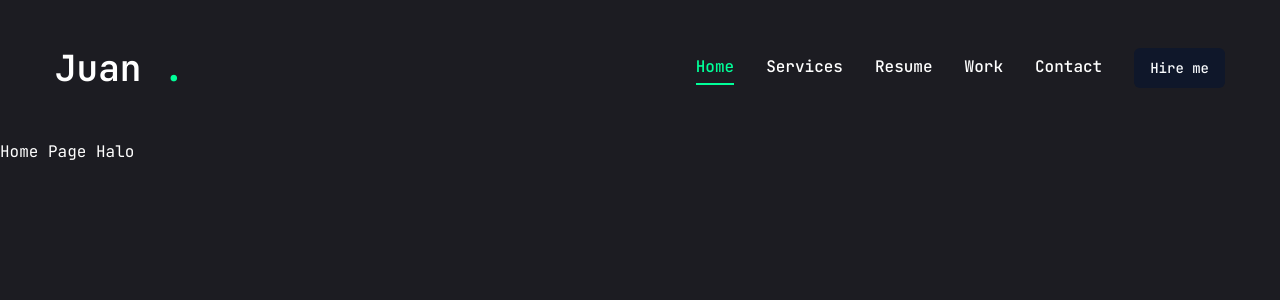
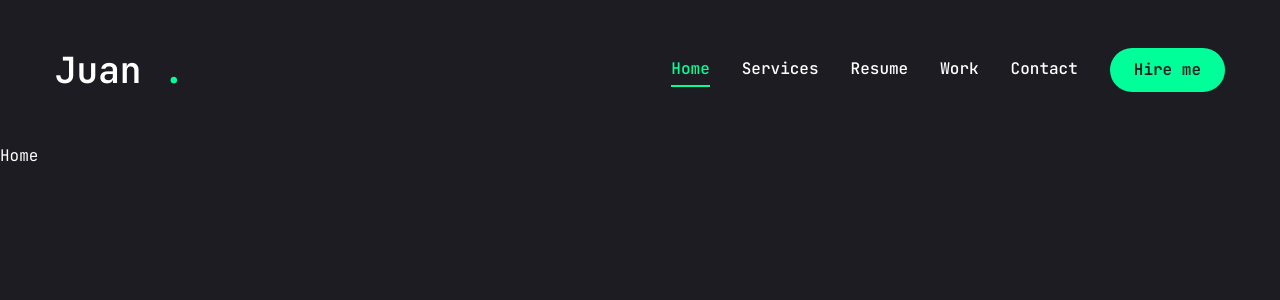
Before and after one commit to juanaliyunus/-interactive-web-profile, a Next.js app: page / in a window 1280 px wide. Shown: the top 300 px of the page. Built offline with nearby package versions, Linux system fonts and the light colour scheme.

Commit message:
finishing nav bar

```diff
--- a/app/page.jsx
+++ b/app/page.jsx
@@ -1,3 +1,9 @@
-export default function Home() {
-  return <main>Home Page Halo</main>;
+import React from 'react'
+
+const Home = () => {
+  return (
+    <div>Home</div>
+  )
 }
+
+export default Home
--- a/components/MobileNav.jsx
+++ b/components/MobileNav.jsx
@@ -38,7 +38,29 @@
         </SheetTrigger>
         <SheetContent className="flex flex-col">
           {/* logo */}
-          <div className="mt-32 mb-40 text-center text-2xl">Logo</div>
+          <div className="mt-32 mb-40 text-center text-2xl">
+            <Link href="/">
+              <h1 className="text-4xl font-semibold">
+                Juan <span className="text-accent">.</span>
+              </h1>
+            </Link>
+          </div>
+          <nav className="flex flex-col justify-center items-center gap-8">
+            {links.map((link, index) => {
+              return (
+                <Link
+                  href={link.path}
+                  key={index}
+                  className={`${
+                    link.path === pathname &&
+                    "text-accent border-b-2 border-accent"
+                  } text-xl capitalize hover:text-accent transition-all`}
+                >
+                  {link.name}
+                </Link>
+              );
+            })}
+          </nav>
         </SheetContent>
       </Sheet>
     </div>
--- a/components/ui/button.jsx
+++ b/components/ui/button.jsx
@@ -5,25 +5,18 @@
 import { cn } from "@/lib/utils"
 
 const buttonVariants = cva(
-  "inline-flex items-center justify-center whitespace-nowrap rounded-md text-sm font-medium ring-offset-white transition-colors focus-visible:outline-none focus-visible:ring-2 focus-visible:ring-slate-950 focus-visible:ring-offset-2 disabled:pointer-events-none disabled:opacity-50 dark:ring-offset-slate-950 dark:focus-visible:ring-slate-300",
+  "inline-flex items-center justify-center whitespace-nowrap rounded-full text-base font-semibold ring-offset-white transition-colors",
   {
     variants: {
       variant: {
-        default: "bg-slate-900 text-slate-50 hover:bg-slate-900/90 dark:bg-slate-50 dark:text-slate-900 dark:hover:bg-slate-50/90",
-        destructive:
-          "bg-red-500 text-slate-50 hover:bg-red-500/90 dark:bg-red-900 dark:text-slate-50 dark:hover:bg-red-900/90",
-        outline:
-          "border border-slate-200 bg-white hover:bg-slate-100 hover:text-slate-900 dark:border-slate-800 dark:bg-slate-950 dark:hover:bg-slate-800 dark:hover:text-slate-50",
-        secondary:
-          "bg-slate-100 text-slate-900 hover:bg-slate-100/80 dark:bg-slate-800 dark:text-slate-50 dark:hover:bg-slate-800/80",
-        ghost: "hover:bg-slate-100 hover:text-slate-900 dark:hover:bg-slate-800 dark:hover:text-slate-50",
-        link: "text-slate-900 underline-offset-4 hover:underline dark:text-slate-50",
+        default: "bg-accent text-primary hover:bg-accent-hover",
+        primary:"bg-primary text-white",
+        outline: "border border-accent bg-transparant text-accent hover:bg-accent hover:text-primary"
       },
       size: {
-        default: "h-10 px-4 py-2",
-        sm: "h-9 rounded-md px-3",
-        lg: "h-11 rounded-md px-8",
-        icon: "h-10 w-10",
+        default: "h-[44px] px-6",
+        sm: "h-[48px] px-6",
+        lg: "h-[56px] px-8 text-sm uppercase tracking-[2px]",
       },
     },
     defaultVariants: {
```
